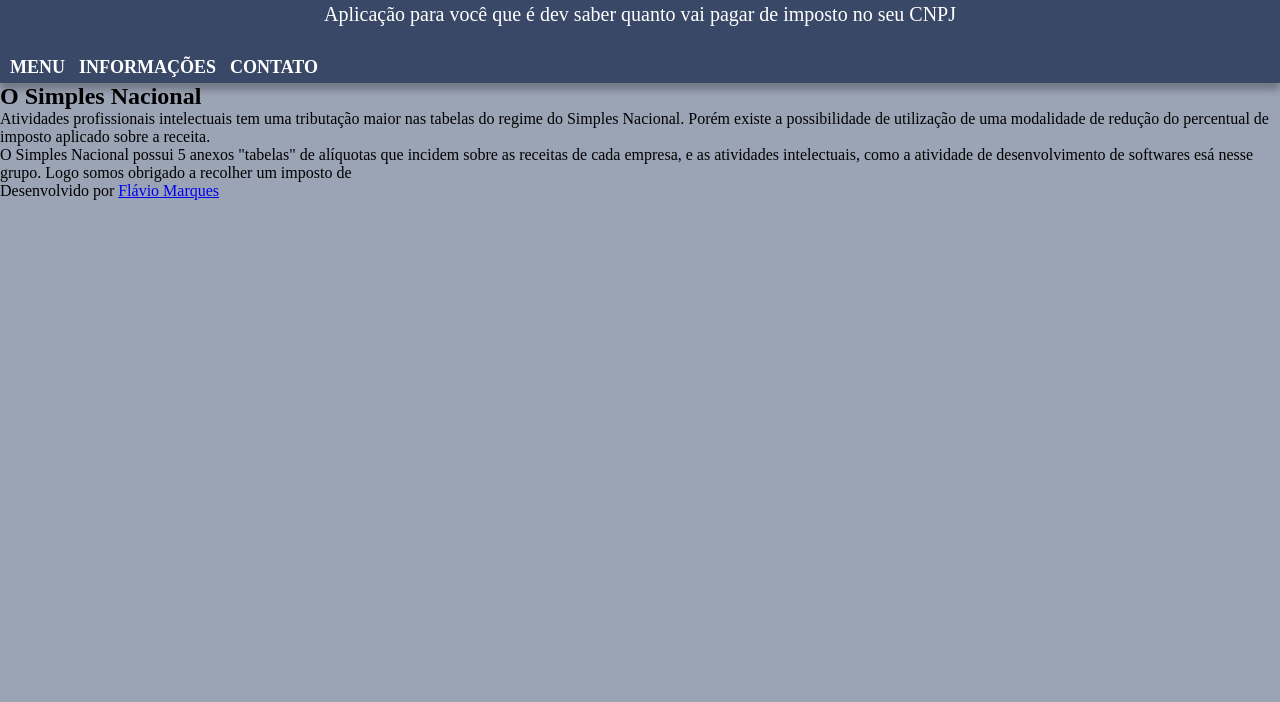
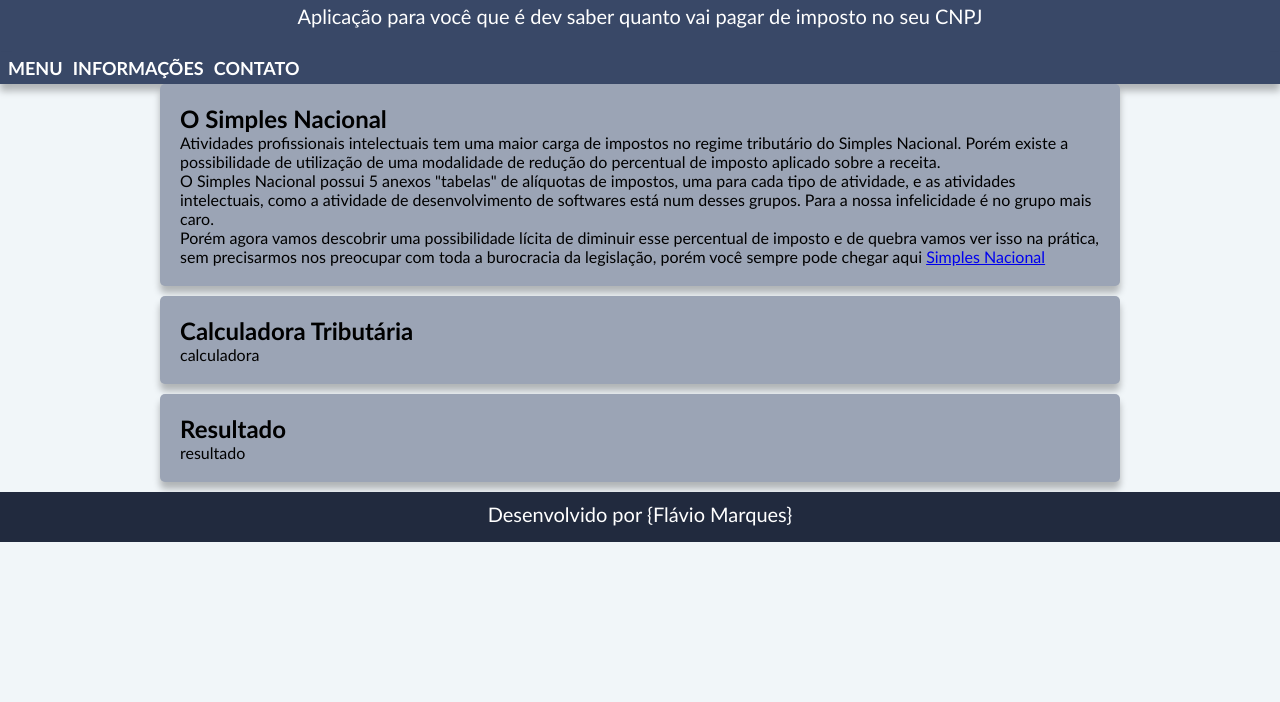
Before and after one commit to marquesflavio/Calculadora-Tributaria, a plain HTML site: page index.html in a window 1280 px wide. Shown: the part 98-800 px from the top of the page. Drawn offline with Linux system fonts and the light colour scheme.

Commit message:
finalizei o rodapé

```diff
--- a/index.html
+++ b/index.html
@@ -18,24 +18,34 @@
         <a href="#">Contato</a>
     </nav>
     <main>
-        <section>
+        <section class="container container__txt">
             <article>
                 <h2>O Simples Nacional</h2>
-                <p>Atividades profissionais intelectuais tem uma tributação maior nas tabelas do regime do Simples Nacional. Porém existe a possibilidade de utilização de uma modalidade de redução do percentual de imposto aplicado sobre a receita.</p>
+                <p>Atividades profissionais intelectuais tem uma maior carga de impostos no regime tributário do Simples Nacional. Porém existe a possibilidade de utilização de uma modalidade de redução do percentual de imposto aplicado sobre a receita.</p>
 
 
-                <p>O Simples Nacional possui 5 anexos "tabelas" de alíquotas que incidem sobre as receitas de cada empresa, e as atividades intelectuais, como a atividade de desenvolvimento de softwares esá nesse grupo. Logo somos obrigado a recolher um imposto de</p>
+                <p>O Simples Nacional possui 5 anexos "tabelas" de alíquotas de impostos, uma para cada tipo de atividade, e as atividades intelectuais, como a atividade de desenvolvimento de softwares está num desses grupos. Para a nossa infelicidade é no grupo mais caro.</p>
+
+                <p>Porém agora vamos descobrir uma possibilidade lícita de diminuir esse percentual de imposto e de quebra vamos ver isso na prática, sem precisarmos nos preocupar com toda a burocracia da legislação, porém você sempre pode chegar aqui <a href="http://www8.receita.fazenda.gov.br/SimplesNacional/">Simples Nacional</a> </p>
             </article>
         </section>
-        <section>
+            <section class="container container__calc">
+                <div>
+                    <h1>Calculadora Tributária</h1>
+                    <p>calculadora</p>
+                </div>
+            </section>
+        <section class="container container__result">
             <div>
+                <h1>Resultado</h1>
+                <p>resultado</p>
 
             </div>
         </section>
 
     </main>
     <footer class="rodape">
-        <p>Desenvolvido por <a href="https://www.github.com/marquesflavio" target="_blank">Flávio Marques</a> </p>
+        <p>Desenvolvido por <a href="https://www.github.com/marquesflavio" target="_blank">Flávio Marques</a></p>
 
     </footer>
 </body>
--- a/style.css
+++ b/style.css
@@ -11,7 +11,8 @@
     box-sizing: border-box;
 }
 body{
-    background-color: var(--cor3);
+    background-color: var(--cor4);
+    font-family: 'Gill Sans', 'Gill Sans MT', Calibri, 'Trebuchet MS', sans-serif;
 }
 
 /*CABEÇALHO*/
@@ -48,12 +49,57 @@ body{
     font-weight: bold;
     color: white;
     font-size: 18px;
-    padding: 5px;
+    padding: 3px;
 }
 .cabecalho__nav a:hover{
     background-color: var(--cor3);
-    padding: 5px;
+    padding: 3px;
     border-radius: 5px;
     color: var(--cor2);
     box-shadow: 0px 7px 7px rgba(0, 0, 0, 0.267);
+    transition: 0.6s;
 }
+
+/*CONTEUDO DAS SECTIONS*/
+.container{
+    width: 75%;
+    background-color: var(--cor3);
+    margin: auto;
+    margin-bottom: 10px;
+    box-shadow: 0px 7px 7px rgba(0, 0, 0, 0.267);
+    padding: 20px;
+    border-radius: 5px 5px;
+}
+
+/*RODAPE*/
+.rodape{
+    width: 100%;
+    height: 50px;
+    background-color: var(--cor1);
+    padding: 10px;
+}
+.rodape p{
+    color: white;
+    font-size: 20px;
+    text-align: center;
+
+}
+.rodape p a{
+    text-decoration: none;
+    color: white;
+    font-size: 20px;
+}
+.rodape p a:hover{
+   text-decoration: underline;
+   background-color: var(--cor3);
+   border-radius:5px;
+   color: var(--cor2);
+   box-shadow: 0px 7px 7px rgba(0, 0, 0, 0.267);
+
+}
+.rodape p a::before{
+    content: '{';
+}
+.rodape p a::after{
+    content: '}';
+}
```
